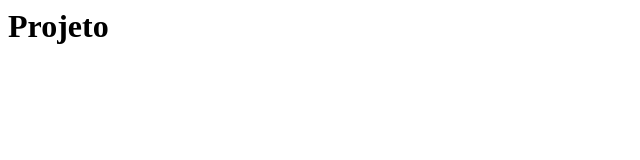
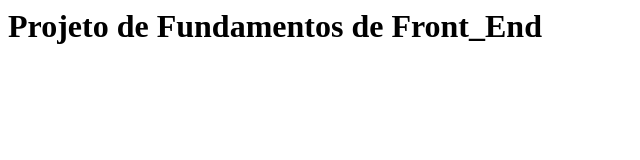
Before and after one commit to giomerito/proj_abnt, a plain HTML site: page docs/index.html in a window 1280 px wide. Shown: the whole page, without its empty margins (0-640 px from the left). Drawn offline with Linux system fonts and the light colour scheme.

Commit message:
Primeira atualização

```diff
--- a/docs/index.html
+++ b/docs/index.html
@@ -3,6 +3,6 @@
         <title>Projeto de Front-End</title>
     </head>
     <body>
-        <h1>Projeto</h1>
+        <h1>Projeto de Fundamentos de Front_End</h1>
     </body>
 </html>
```
